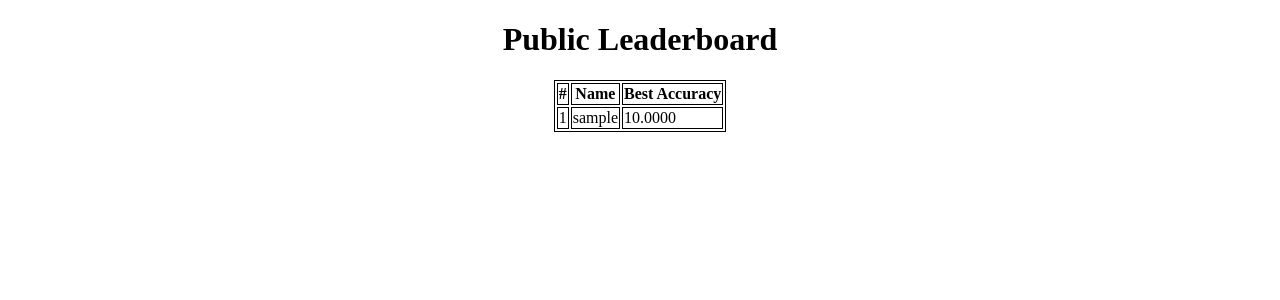
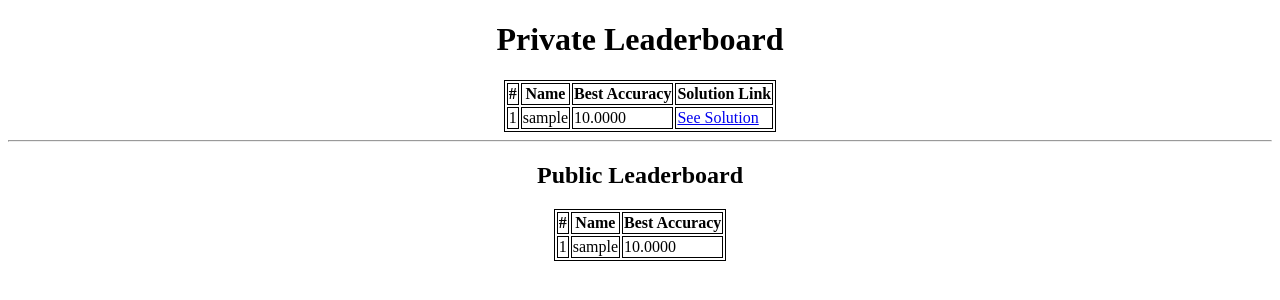
Before and after one commit to FreeFly19/data-science-judge, a Flask app: template templates/index.html in a window 1280 px wide. Shown: the top 300 px of the page. Run offline with Flask 2, Linux system fonts and the light colour scheme; the template is opened without the code that fills it: most values are stand-ins (such as "Sample title", 1, 10 or a date in 2020); parts of the project's set-up code (start-up, migrations or seed data) failed here and were passed over.

Commit message:
Added private leaderboard

```diff
--- a/main.py
+++ b/main.py
@@ -4,7 +4,7 @@ import time
 from os.path import exists
 from threading import Lock
 
-from flask import Flask, render_template, request, jsonify
+from flask import Flask, render_template, request, jsonify, send_file
 from sklearn.datasets import fetch_openml
 from sklearn.metrics import accuracy_score
 import numpy as np
@@ -34,18 +34,37 @@ def index():
         if public_board_user_best[s['user_name']] < s['public_board_score']:
             public_board_user_best[s['user_name']] = s['public_board_score']
 
-    user_scores = []
+    public_user_scores = []
     for user_name in public_board_user_best:
-        user_scores.append({'user_name': user_name, 'score': public_board_user_best[user_name]})
+        public_user_scores.append({'user_name': user_name, 'score': public_board_user_best[user_name]})
 
-    user_scores = list(sorted(user_scores, key=lambda us: -us['score']))
-    return render_template('index.html', user_scores=user_scores)
+    public_user_scores = list(sorted(public_user_scores, key=lambda us: -us['score']))
+
+
+    private_board_user_best_submission= {}
+
+    for s in submissions:
+        if s['user_name'] not in private_board_user_best_submission:
+            private_board_user_best_submission[s['user_name']] = s
+        if private_board_user_best_submission[s['user_name']]['private_board_score'] < s['private_board_score']:
+            private_board_user_best_submission[s['user_name']] = s
+
+    private_user_best_submissions = []
+    for user_name in private_board_user_best_submission:
+        private_user_best_submissions.append({'user_name': user_name, 'submission': private_board_user_best_submission[user_name]})
+
+    private_user_best_submissions = list(sorted(private_user_best_submissions, key=lambda us: -us['submission']['private_board_score']))
+
+    return render_template('index.html', public_user_scores=public_user_scores, private_user_best_submissions=private_user_best_submissions)
 
 
 @app.get('/data')
 def get_date():
     return jsonify(json_data)
 
+@app.get('/solutions/<int:id>/code')
+def get_solution(id):
+    return send_file('data/' + str(id) + '/code.py')
 
 lock = Lock()
 @app.post('/submit')
--- a/templates/index.html
+++ b/templates/index.html
@@ -8,14 +8,35 @@
     <title>Judge System: DataScience 2022</title>
 </head>
 <body>
-<h1 class="text-center">Public Leaderboard</h1>
+
+<h1 class="text-center">Private Leaderboard</h1>
+<table class="center">
+    <tr>
+        <th>#</th>
+        <th>Name</th>
+        <th>Best Accuracy</th>
+        <th>Solution Link</th>
+    </tr>
+    {% for s in private_user_best_submissions %}
+        <tr>
+            <td>{{ loop.index }}</td>
+            <td>{{ s['user_name'] }}</td>
+            <td>{{ '%.4f' | format(s['submission']['private_board_score']) }}</td>
+            <td><a href="/solutions/{{ s['submission']['id'] }}/code">See Solution</a></td>
+        </tr>
+    {% endfor %}
+</table>
+
+<hr>
+
+<h2 class="text-center">Public Leaderboard</h2>
 <table class="center">
     <tr>
         <th>#</th>
         <th>Name</th>
         <th>Best Accuracy</th>
     </tr>
-    {% for u in user_scores %}
+    {% for u in public_user_scores %}
         <tr>
             <td>{{ loop.index }}</td>
             <td>{{ u['user_name'] }}</td>
@@ -23,6 +44,8 @@
         </tr>
     {% endfor %}
 </table>
+
+
 
 <style>
     .text-center {
```
